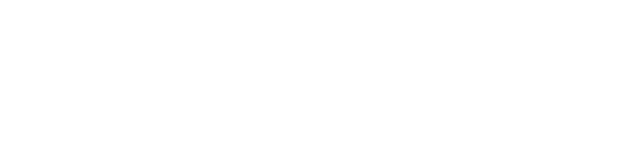
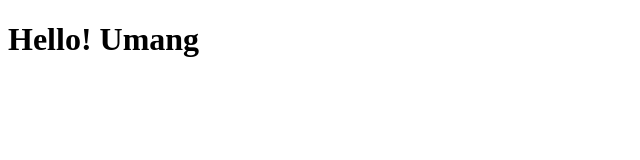
Before and after one commit to Umang4200/delta-demo, a plain HTML site: page index.html in a window 1280 px wide. Shown: the whole page, without its empty margins (0-640 px from the left). Drawn offline with Linux system fonts and the light colour scheme.

Commit message:
changes done

```diff
--- a/index.html
+++ b/index.html
@@ -6,6 +6,6 @@
     <title>Sample Page</title>
 </head>
 <body>
-
+     <h1>Hello! Umang</h1>
 </body>
 </html>
```
